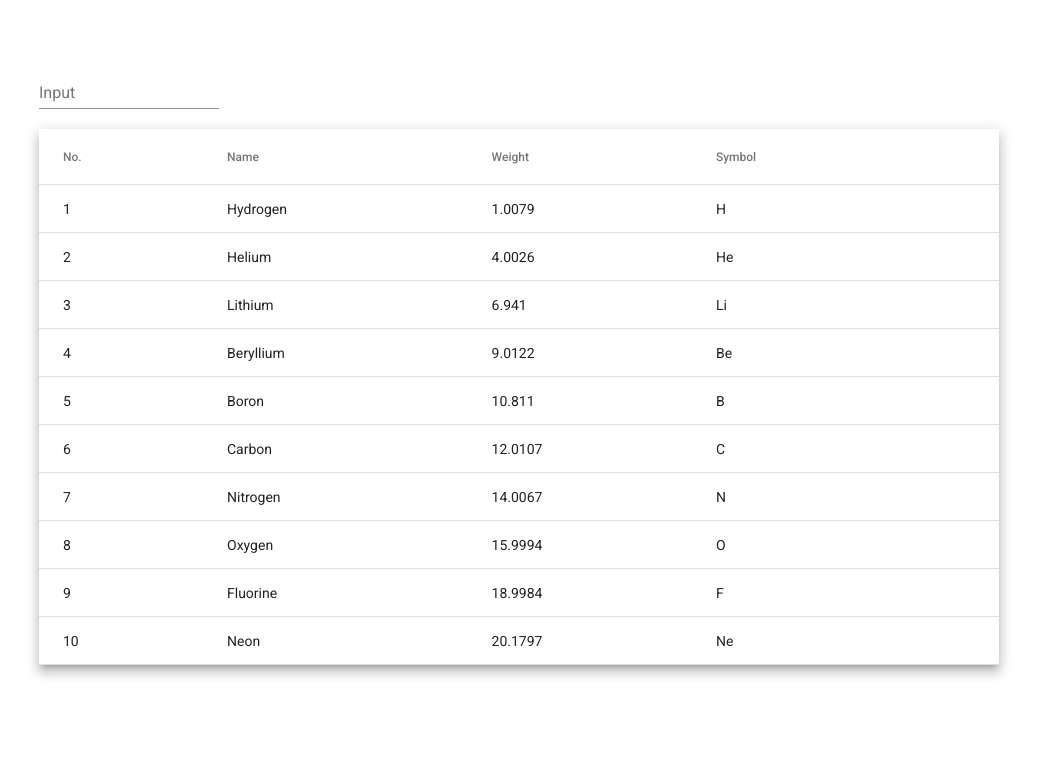
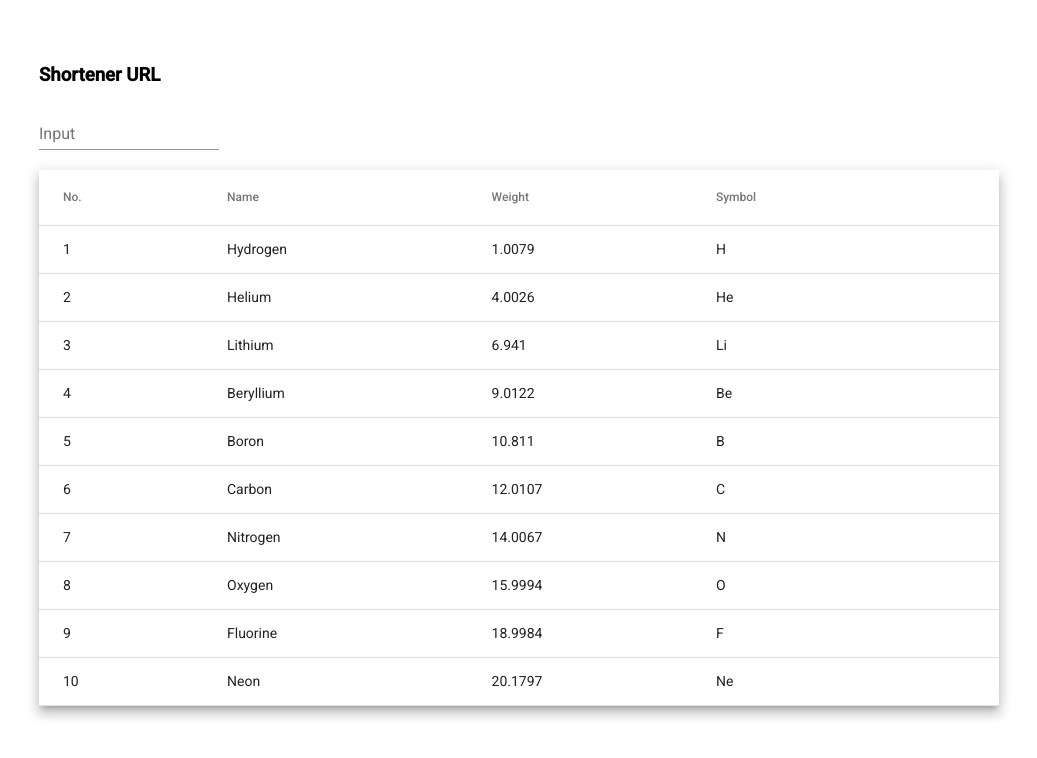
Before and after one commit to jonathanj101/URL-Shortener, an Angular app in the folder client/: page / in a window 1280 px wide. Shown: the top 758 px of the page, without its empty margins (121-1158 px from the left). Built offline with nearby package versions, Linux system fonts and the light colour scheme.

Commit message:
title added

```diff
--- a/client/src/app/container/default-layout/default-layout.component.html
+++ b/client/src/app/container/default-layout/default-layout.component.html
@@ -1,11 +1,15 @@
-<head>
-    <link rel="stylesheet" href="https://use.fontawesome.com/releases/v5.15.1/css/all.css"
-    integrity="sha384-vp86vTRFVJgpjF9jiIGPEEqYqlDwgyBgEF109VFjmqGmIY/Y4HV4d3Gp2irVfcrp"
-    crossorigin="anonymous" />
-</head>
 <main class="main">
     <div class="main-body">
-        <app-add-url></app-add-url>
-        <app-urls-table></app-urls-table>
+        <div class="title-div">
+            <h3 class="title">
+                Shortener URL
+            </h3>
+        </div>
+        <div>
+            <app-add-url></app-add-url>
+        </div>
+        <div>
+            <app-urls-table></app-urls-table>
+        </div>
     </div>
 </main>
```
